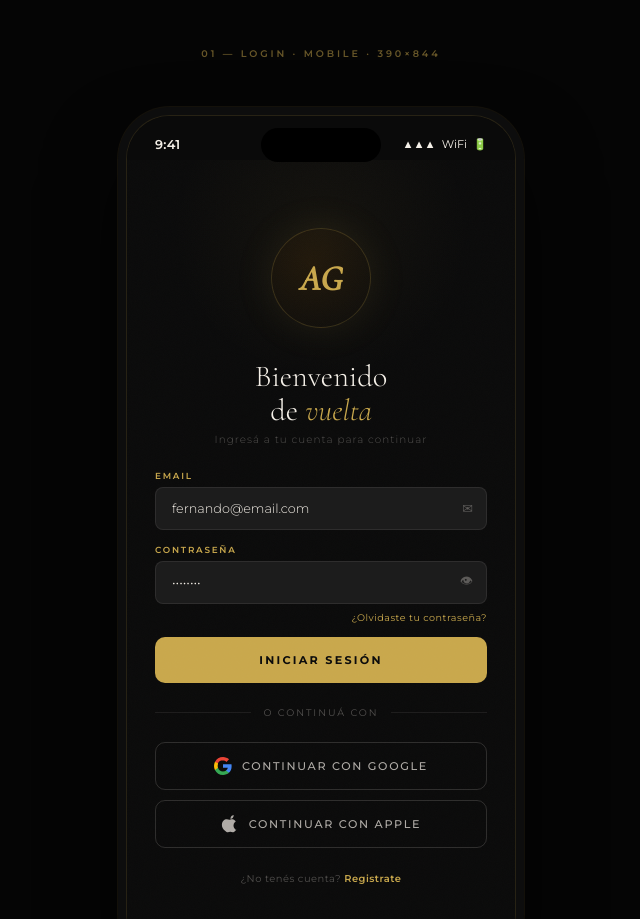
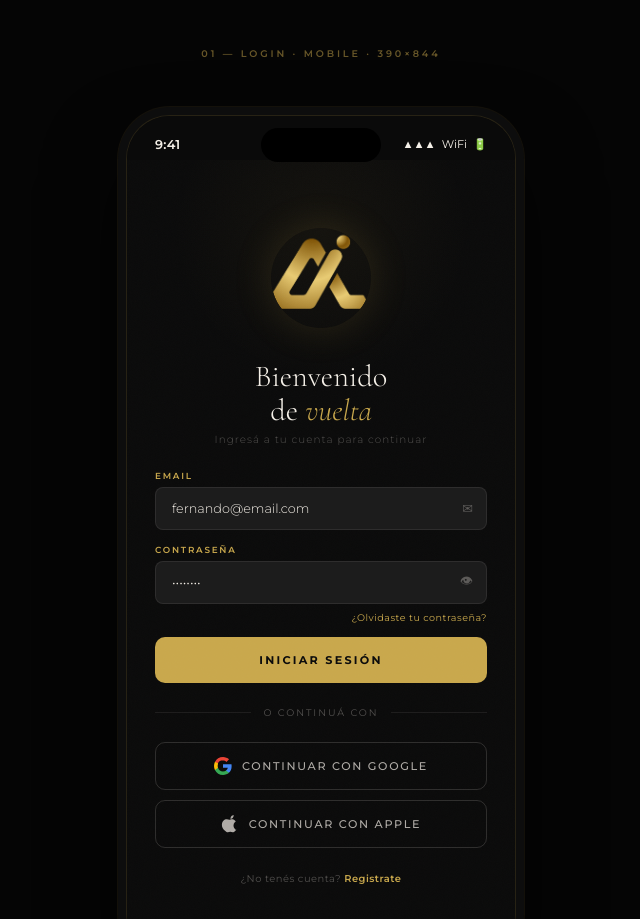
Before and after one commit to FernandoEtchepare/aesthetic-app, a plain HTML site: page mockups/mobile/01-login.html in a window 1280 px wide. Shown: the top 919 px of the page, without its empty margins (319-959 px from the left). Drawn offline with nearby package versions, Linux system fonts and the light colour scheme.

Commit message:
Add real gym logos to mockups replacing AG placeholder text
Co-Authored-By: Claude Sonnet 4.6 <noreply@anthropic.com>

```diff
--- a/mockups/mobile/01-login.html
+++ b/mockups/mobile/01-login.html
@@ -22,21 +22,16 @@
   width: 100px;
   height: 100px;
   border-radius: 50%;
-  background: radial-gradient(circle at 40% 35%, #1a1208, #0a0a0a);
-  border: 1px solid rgba(201,168,76,0.2);
-  display: flex;
-  align-items: center;
-  justify-content: center;
-  box-shadow: 0 0 40px rgba(201,168,76,0.1);
+  box-shadow: 0 0 40px rgba(201,168,76,0.15);
   margin-bottom: 8px;
+  overflow: hidden;
 }
 
-.login-logo-text {
-  font-family: var(--font-display);
-  font-size: 2.2rem;
-  font-weight: 600;
-  color: var(--gold);
-  font-style: italic;
+.login-logo img {
+  width: 100%;
+  height: 100%;
+  object-fit: cover;
+  border-radius: 50%;
 }
 
 .login-heading {
@@ -147,7 +142,7 @@
       <div class="gold-glow-bg"></div>
 
       <div class="login-logo">
-        <span class="login-logo-text">AG</span>
+        <img src="../assets/logo-nav.png" alt="Aesthetic Gym">
       </div>
 
       <div class="login-heading">
```
Also changed, not shown: mockups/desktop/01-login.html (+9 -10 lines), mockups/desktop/02-rutina.html (+2 -2 lines), mockups/desktop/03-ejercicio-video.html (+1 -1 lines), mockups/desktop/04-perfil.html (+1 -1 lines), mockups/desktop/05-comunidad.html (+2 -2 lines), mockups/desktop/06-feedback.html (+1 -1 lines), mockups/mobile/06-comunidad.html (+1 -1 lines), mockups/assets/logo-nav.png (added), mockups/assets/logo-transparente.png (added).
